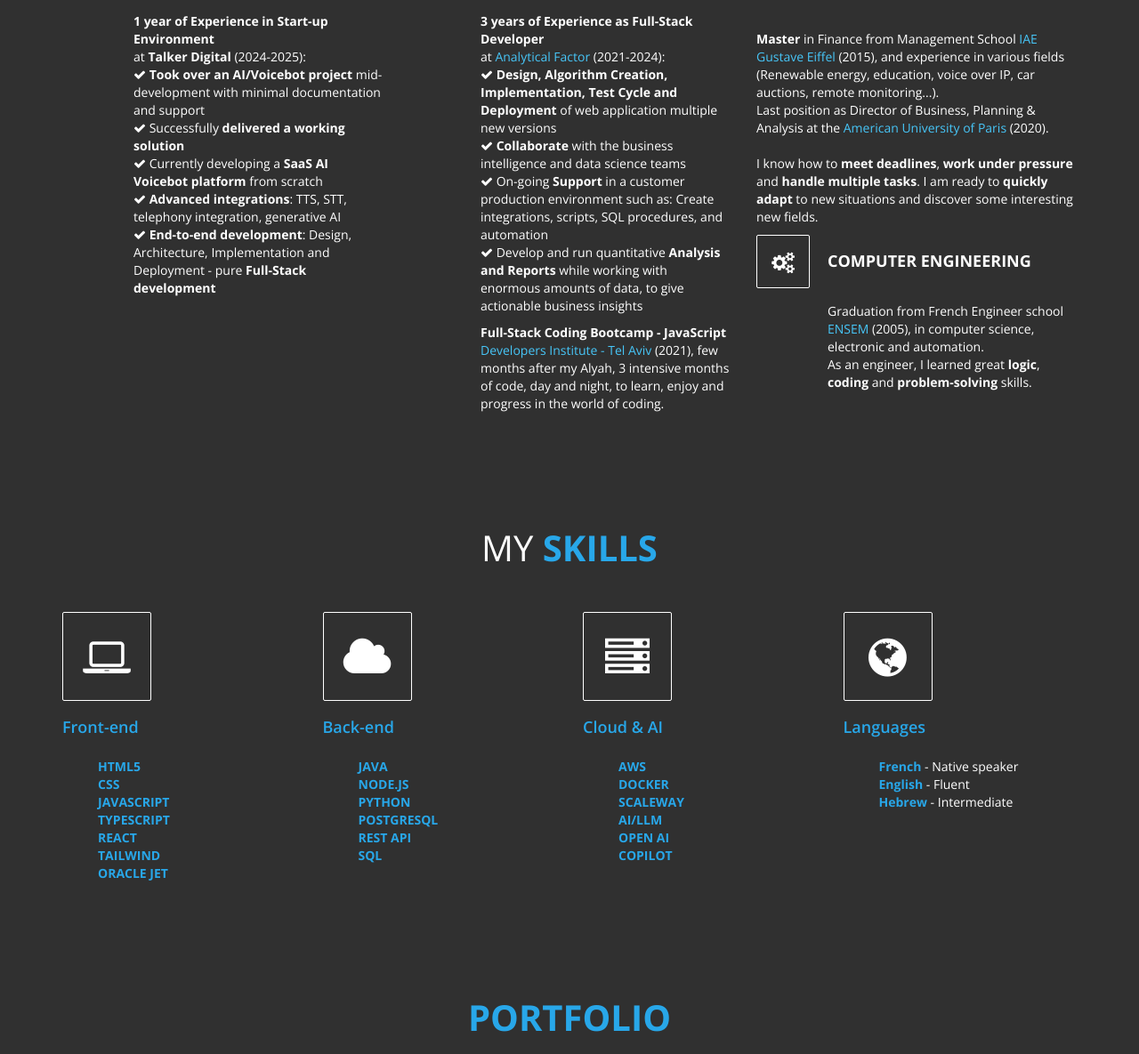
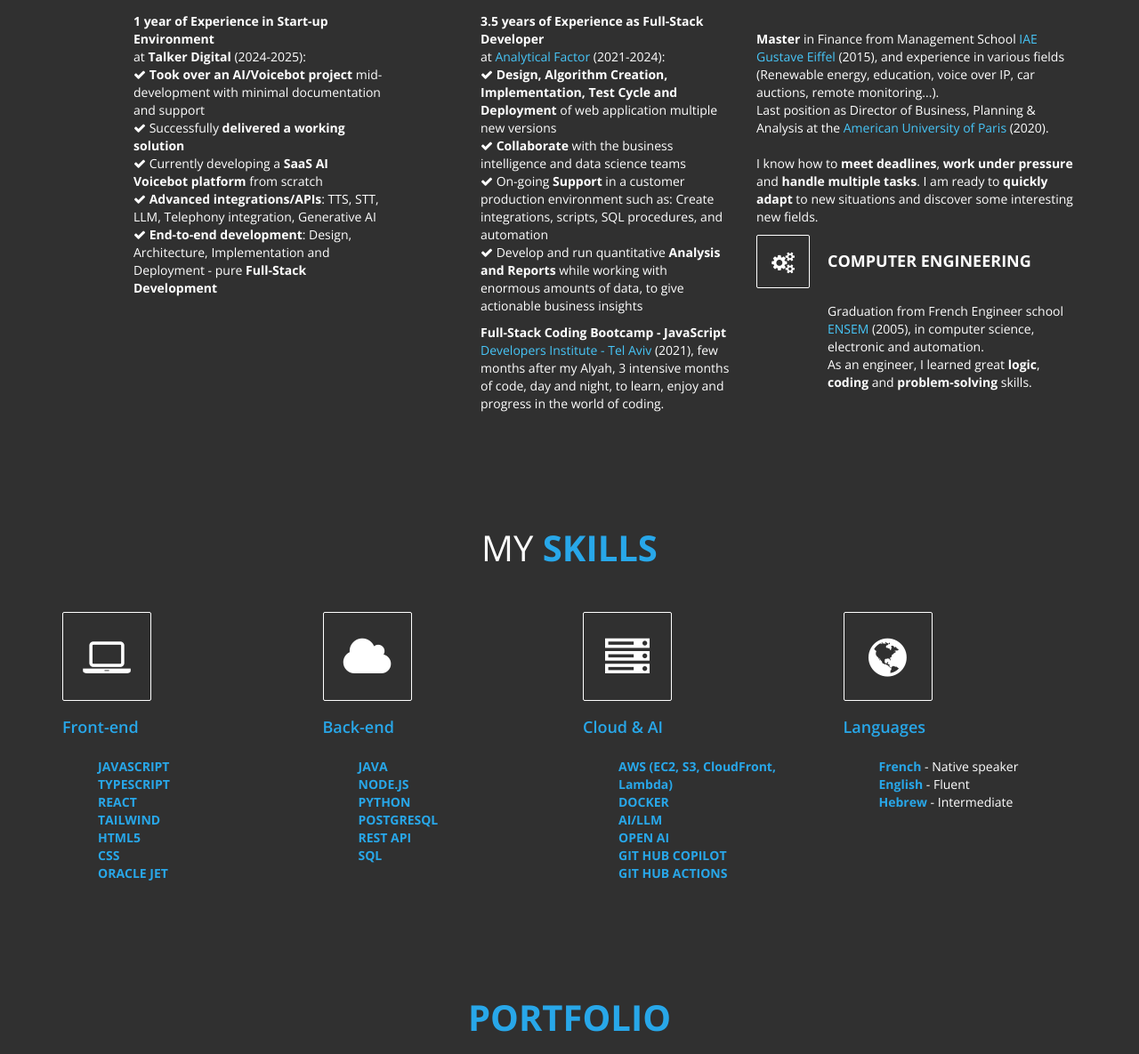
Before and after one commit to Marcsoussand/Marcsoussand.github.io, a plain HTML site: page index.html in a window 1280 px wide. Shown: the part 1015-2200 px from the top of the page at 89% size. Drawn offline with nearby package versions, Linux system fonts and the light colour scheme.

Commit message:
Adjustments on skills

```diff
--- a/index.html
+++ b/index.html
@@ -127,8 +127,8 @@
 								<i class="fa fa-check"></i> <b>Took over an AI/Voicebot project</b> mid-development with minimal documentation and support <br>
 								<i class="fa fa-check"></i> Successfully <b>delivered a working solution</b><br>
 								<i class="fa fa-check"></i> Currently developing a <b>SaaS AI Voicebot platform</b> from scratch <br>
-								<i class="fa fa-check"></i> <b>Advanced integrations</b>: TTS, STT, telephony integration, generative AI <br>
-								<i class="fa fa-check"></i> <b>End-to-end development</b>: Design, Architecture, Implementation and Deployment - pure <b>Full-Stack development</b> <br>
+								<i class="fa fa-check"></i> <b>Advanced integrations/APIs</b>: TTS, STT, LLM, Telephony integration, Generative AI <br>
+								<i class="fa fa-check"></i> <b>End-to-end development</b>: Design, Architecture, Implementation and Deployment - pure <b>Full-Stack Development</b> <br>
 							</p>
 						</div>
 					</div>
@@ -142,7 +142,7 @@
 							<h3 class="media-heading">FULL-STACK ENGINEER</h3>
 						</div>
 						<div class="media-body">
-							<p><b>3 years of Experience as Full-Stack Developer</b><br> at <a rel="nofollow"
+							<p><b>3.5 years of Experience as Full-Stack Developer</b><br> at <a rel="nofollow"
 								 href = "https://analyticalfactor.com/">Analytical Factor</a> (2021-2024):<br>
 								 <i class="fa fa-check"></i> <b>Design, Algorithm Creation, Implementation, Test Cycle and Deployment</b> of web application multiple new versions  <br>
 								 <i class="fa fa-check"></i> <b>Collaborate</b> with the business intelligence and data science teams <br>
@@ -214,12 +214,12 @@
 					<i class="fa fa-laptop"></i>
 					<h4>Front-end</h4>
 					<ul>
-						<li><span>HTML5</span></li>
-						<li><span>CSS</span></li>
 						<li><span>JAVASCRIPT</span></li>
 						<li><span>TYPESCRIPT</span></li>
 						<li><span>REACT</span></li>
 						<li><span>TAILWIND</span></li>
+						<li><span>HTML5</span></li>
+						<li><span>CSS</span></li>
 						<li><span>ORACLE JET</span></li>
 					</ul>
 				</div>
@@ -239,12 +239,12 @@
 					<i class="fa fa-server"></i>
 					<h4>Cloud & AI</h4>
 					<ul>
-						<li><span>AWS</span></li>
+						<li><span>AWS (EC2, S3, CloudFront, Lambda)</span></li>
 						<li><span>DOCKER</span></li>
-						<li><span>SCALEWAY</span></li>
 						<li><span>AI/LLM</span></li>
 						<li><span>OPEN AI</span></li>
-						<li><span>COPILOT</span></li>
+						<li><span>GIT HUB COPILOT</span></li>
+						<li><span>GIT HUB ACTIONS</span></li>
 					</ul>
 				</div>
 				<div class="col-md-3 wow fadeIn" data-wow-offset="50" data-wow-delay="0.6s">
@@ -378,7 +378,7 @@
 						<img src="images/Marc Soussand.jpg" class="img-responsive" alt="team img 1">
 						<div class="team-des">
 							<h4>Marc</h4>
-							<span>Full-Stack Web Developer</span>
+							<span>Full-Stack Engineer</span>
 							<p>Coding is a challenging and fun game. In Full-Stack Development you look at the bigger picture.
 								Understanding what happens behind the scene and creating the picture itself.
 								Highly motivated to learn and develop my skills.</p>
@@ -448,10 +448,10 @@
 				<div class="col-md-6 col-sm-6 col-xs-12 wow fadeInRight" data-wow-offset="50" data-wow-delay="0.6s">
 					<address>
 						<p class="address-title">My ADDRESS</p>
-						<span>65 Haatsmaout, Ashdod</span>
+						<span>67 Haatsmaout, Ashdod</span>
 						<p><i class="fa fa-phone"></i> 053-731-6264</p>
 						<p><i class="fa fa-envelope-o"></i> marc.soussand@gmail.com</p>
-						<p><i class="fa fa-map-marker"></i> 65 Haatsmaout, Ashdod, Israel</p>
+						<p><i class="fa fa-map-marker"></i> 67 Haatsmaout, Ashdod, Israel</p>
 					</address>
 					<ul class="social-icon">
 						<li>
```
